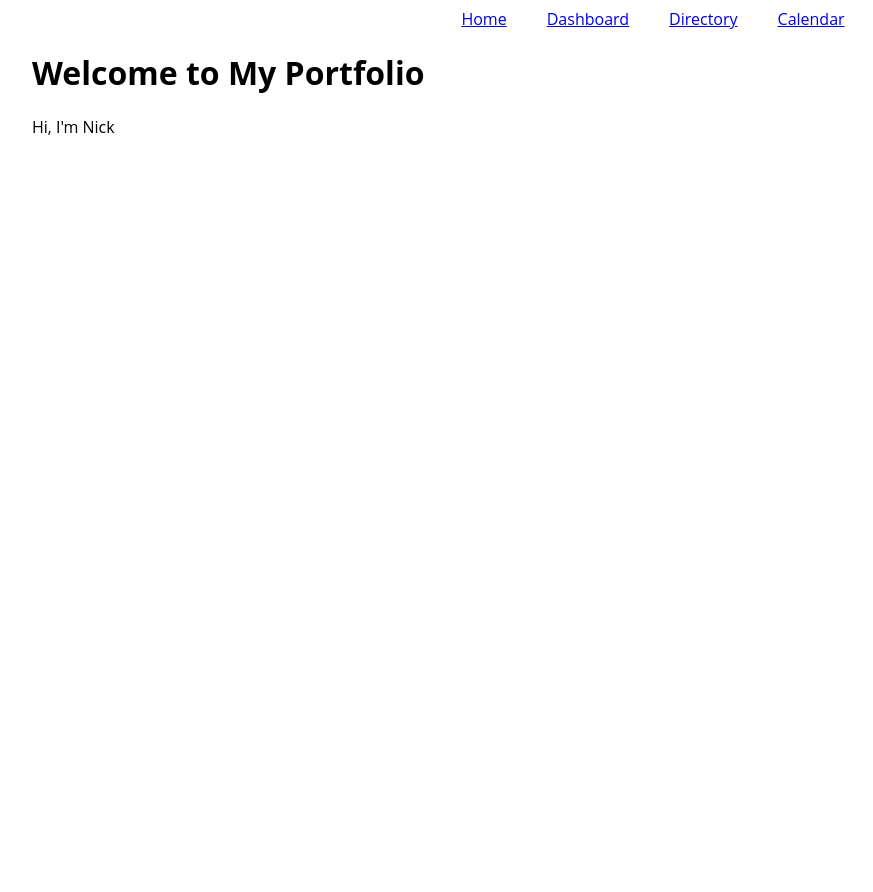
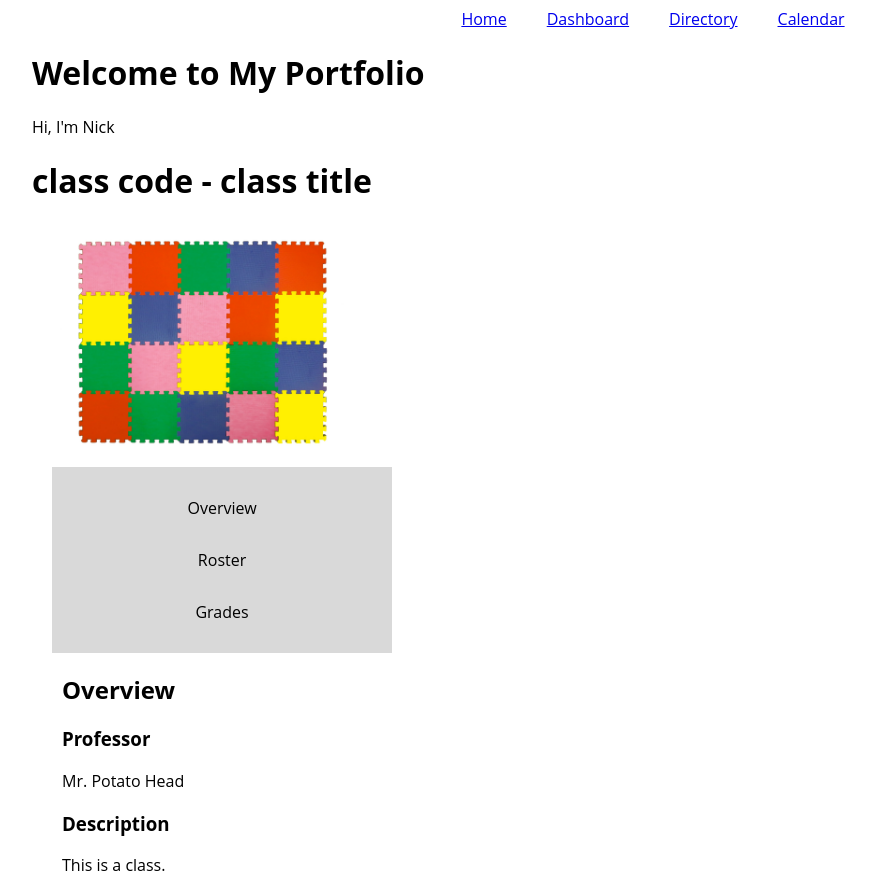
Before and after one commit to jvrieger/launch25-swe-week1-team3, a React (Vite) app in the folder jefferson-elementary/: page /calendar in a window 1280 px wide. Shown: the whole page, without its empty margins (18-891 px from the left). Before the commit the page ends 800 px from the top, so only its background shows below. Built offline with nearby package versions, Linux system fonts and the light colour scheme.

Commit message:
added tabs states

```diff
--- a/jefferson-elementary/src/App.jsx
+++ b/jefferson-elementary/src/App.jsx
@@ -19,6 +19,7 @@ function App() {
         <Route path="/directory" element={<Directory />} />
         <Route path="/calendar" element={<Calendar />} />
       </Routes>
+	  <ClassPage></ClassPage>
     </>
   )
 }
--- a/jefferson-elementary/src/routes/ClassPage.jsx
+++ b/jefferson-elementary/src/routes/ClassPage.jsx
@@ -1,8 +1,51 @@
 import React from 'react'
+import { useState } from 'react'
 import placeholder from '../assets/placeholder.jpg'
 import '../styles/classpage.css'
+import { data } from 'react-router-dom'
 
 const ClassPage = () => {
+
+	const [selectedTab, setSelectedTab] = useState('Overview')
+
+	const dataPlaceHolder = {
+		classCode: 'CS101',
+		title: 'Intro to Computer Science',
+		description: 'This is a class.',
+		professor: 'Mr. Potato Head',
+	};
+
+	const handleTabChange = (tabName) => {
+		setSelectedTab(tabName);
+	}
+
+	const render = () => {
+		switch (selectedTab) {
+			case 'Overview':
+				return (
+					<div className='overview-container'>
+						<h2>Overview</h2>
+						<h3>Professor</h3>
+						<p>{dataPlaceHolder.professor}</p>
+						<h3>Description</h3>
+						<p>{dataPlaceHolder.description}</p>
+					</div>
+				);
+			case 'Roster':
+				return (
+					<div className='roster-container'>
+						<h2>Class Roster</h2>
+					</div>
+				);
+			case 'Grades':
+				return (
+					<div className='grades-container'>
+						<h2>Grades</h2>
+					</div>
+				);
+		};
+	}
+
 	return (
 		<div>
 			<h1 className='class-title'>
@@ -12,18 +55,28 @@ const ClassPage = () => {
 				<div className='class-page-left'>
 					<img className='class-image' src={placeholder}></img>
 					<div className='class-menu'>
-						<button className='class-button'>
+						<button
+							className={`class-button ${selectedTab === 'Overview' ? 'active' : ''}`}
+							onClick={() => handleTabChange('Overview')}
+						>
 							Overview
 						</button>
-						<button className='class-button'>
+						<button
+							className={`class-button ${selectedTab === 'Roster' ? 'active' : ''}`}
+							onClick={() => handleTabChange('Roster')}
+						>
 							Roster
 						</button>
-						<button className='class-button'>
+						<button
+							className={`class-button ${selectedTab === 'Grades' ? 'active' : ''}`}
+							onClick={() => handleTabChange('Grades')}
+						>
 							Grades
 						</button>
 					</div>
 				</div>
-				<div className= 'class-page-right'>
+				<div className='class-page-right'>
+					{render()}
 				</div>
 			</div>
 
```
